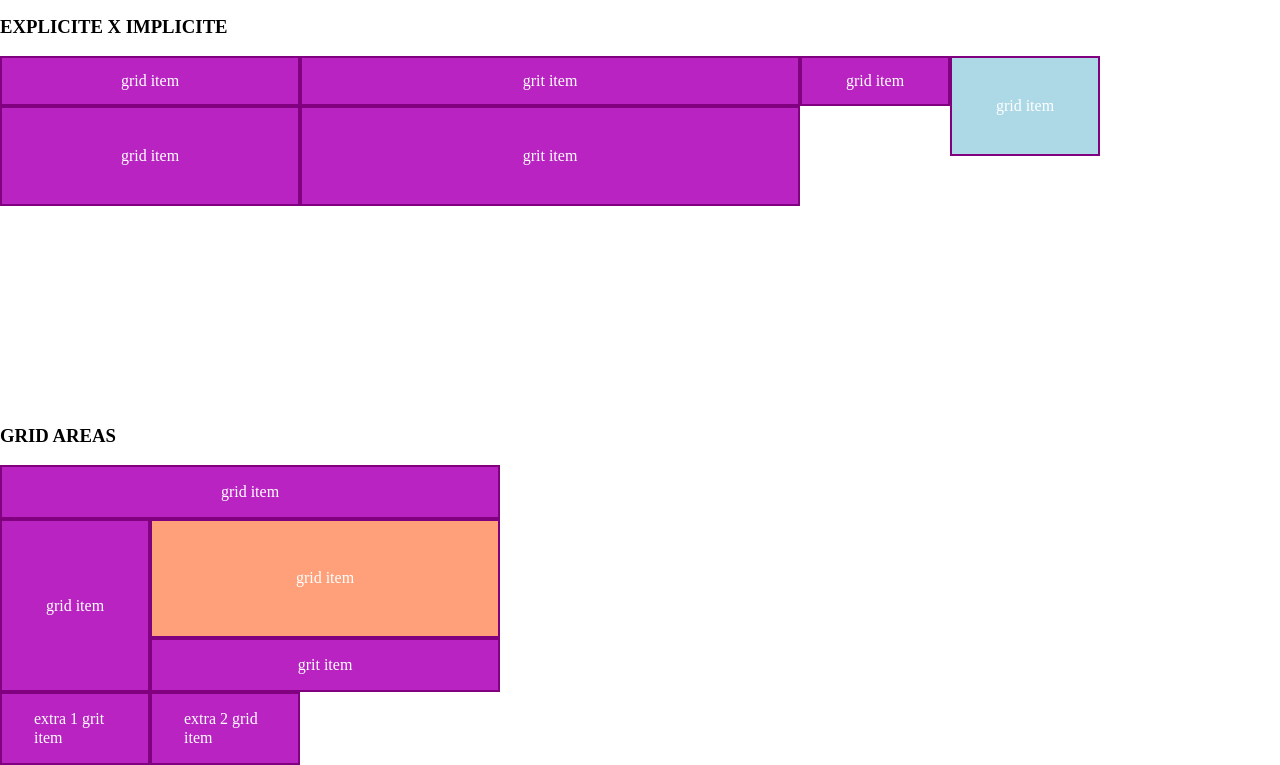
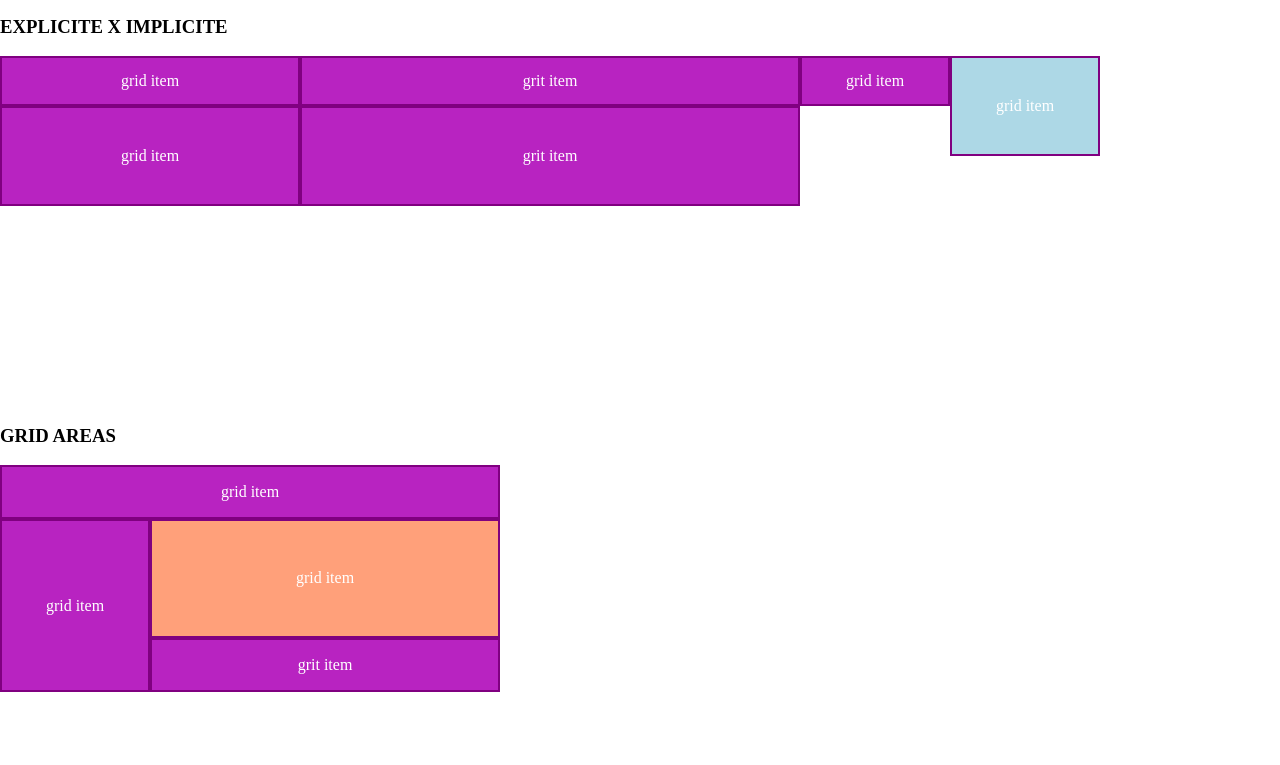
Before and after one commit to PetrValenta92/css-grid, a website built with Vite: page index.html in a window 1280 px wide. Shown: the part 1035-1800 px from the top of the page. After the commit the page ends 1727 px from the top, so only its background shows below. Built offline with nearby package versions, Linux system fonts and the light colour scheme.

Commit message:
Update index.html

```diff
--- a/index.html
+++ b/index.html
@@ -51,10 +51,10 @@
     <div><h3>GRID AREAS</h3></div>
     <div class="grid-area">
       <div class="grid-item header">grid item</div>
-      <div class="grid-item">extra 1 grit item</div>
+      <!-- <div class="grid-item">extra 1 grit item</div> -->
       <div class="grid-item sidebar">grid item</div>
       <div class="grid-item content">grid item</div>
-      <div class="grid-item">extra 2 grid item</div>
+      <!-- <div class="grid-item">extra 2 grid item</div> -->
       <div class="grid-item footer">grit item</div>
     </div>
   </body>
```
